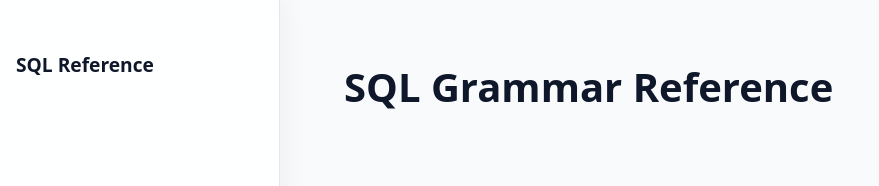
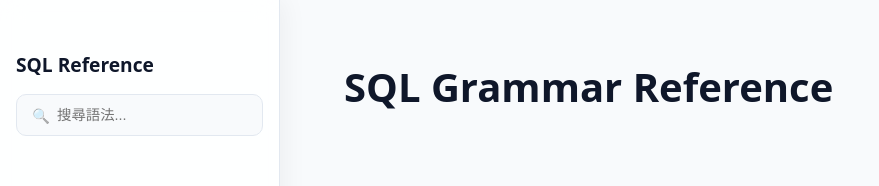
Before and after one commit to moonyoulove/sql_grammar, a Next.js app: page / in a window 1280 px wide. Shown: the top 186 px of the page, without its empty margins (0-879 px from the left). Built offline with nearby package versions, Linux system fonts and the light colour scheme; a small style sheet from the web is missing.

Commit message:
feat: add local search bar and filtering to sidebar

```diff
--- a/app/globals.css
+++ b/app/globals.css
@@ -139,6 +139,41 @@ body {
   color: #3b82f6;
 }
 
+.search-container {
+  margin-bottom: 2rem;
+  position: relative;
+}
+
+.sidebar-search {
+  width: 100%;
+  padding: 0.75rem 1rem;
+  padding-left: 2.5rem;
+  border-radius: 10px;
+  border: 1px solid var(--card-border);
+  background: var(--background);
+  color: var(--foreground);
+  font-size: 0.9rem;
+  transition: all 0.2s ease;
+  outline: none;
+}
+
+.sidebar-search:focus {
+  border-color: #3b82f6;
+  box-shadow: 0 0 0 3px rgba(59, 130, 246, 0.1);
+  background: var(--card-bg);
+}
+
+.search-container::before {
+  content: '🔍';
+  position: absolute;
+  left: 1rem;
+  top: 50%;
+  transform: translateY(-50%);
+  font-size: 0.9rem;
+  opacity: 0.5;
+  pointer-events: none;
+}
+
 /* Make sidebar text not searchable by Ctrl+F */
 .sidebar [data-text]::before {
   content: attr(data-text);
--- a/app/page.jsx
+++ b/app/page.jsx
@@ -1,6 +1,6 @@
 "use client";
 
-import { useEffect, useRef } from "react";
+import { useEffect, useRef, useState } from "react";
 import "railroad-diagrams/railroad.css";
 import "../src/railroad.css";
 import "highlight.js/styles/atom-one-dark.css";
@@ -106,6 +106,8 @@ function GrammarItem({ topic, syntax, description, example }) {
 
 
 export default function Page() {
+    const [searchQuery, setSearchQuery] = useState("");
+
     // csv-loader returns an array of arrays. The very first row is the header.
     // SECTION[0], TOPIC[1], SYNTAX[2], TEXT[3], EXAMPLE[4], TEXT_ZH[5]
     const dataRows = Array.isArray(phoenix) ? phoenix.slice(1) : [];
@@ -122,6 +124,14 @@ export default function Page() {
 
     const sectionOrder = Object.keys(sections);
 
+    const filteredSectionOrder = sectionOrder.filter(sectionName => {
+        const matchesSection = sectionName.toLowerCase().includes(searchQuery.toLowerCase());
+        const hasMatchingTopic = sections[sectionName].some(row =>
+            row[1] && row[1].toLowerCase().includes(searchQuery.toLowerCase())
+        );
+        return matchesSection || hasMatchingTopic;
+    });
+
     return (
         <div className="app-container">
             <aside className="sidebar">
@@ -129,18 +139,38 @@ export default function Page() {
                     className="sidebar-title"
                     data-text="SQL Reference"
                     aria-label="SQL Reference"
-                    style={{ fontSize: "1.2rem", marginBottom: "1.5rem", fontWeight: 800 }}
+                    style={{ fontSize: "1.2rem", marginBottom: "1rem", fontWeight: 800 }}
                 >
                 </h3>
-                {sectionOrder.map(sectionName => (
+
+                <div className="search-container">
+                    <input
+                        type="text"
+                        placeholder="搜尋語法..."
+                        className="sidebar-search"
+                        value={searchQuery}
+                        onChange={(e) => setSearchQuery(e.target.value)}
+                    />
+                </div>
+
+                {filteredSectionOrder.map(sectionName => {
+                    const matchedItems = sections[sectionName].filter(row =>
+                        !searchQuery ||
+                        row[1]?.toLowerCase().includes(searchQuery.toLowerCase()) ||
+                        sectionName.toLowerCase().includes(searchQuery.toLowerCase())
+                    );
+
+                    if (matchedItems.length === 0) return null;
+
+                    return (
                         <div key={sectionName} className="toc-section">
                             <div className="toc-section-title" data-text={sectionName} aria-label={sectionName}></div>
                             <ul className="toc-list">
-                            {sections[sectionName].map((row, idx) => {
+                                {matchedItems.map((row, idx) => {
                                     const topic = row[1];
                                     const slug = topic ? topic.toLowerCase().replace(/\s+/g, "_") : `row-${idx}`;
                                     return (
-                                    <li key={idx} className="toc-item">
+                                        <li key={`${sectionName}-${idx}`} className="toc-item">
                                             <a href={`#${slug}`} className="toc-link" data-text={topic} aria-label={topic}>
                                             </a>
                                         </li>
@@ -148,7 +178,8 @@ export default function Page() {
                                 })}
                             </ul>
                         </div>
-                ))}
+                    );
+                })}
             </aside>
 
             <main className="main-content">
```
Lines whose indentation alone changed are shown as unchanged.
